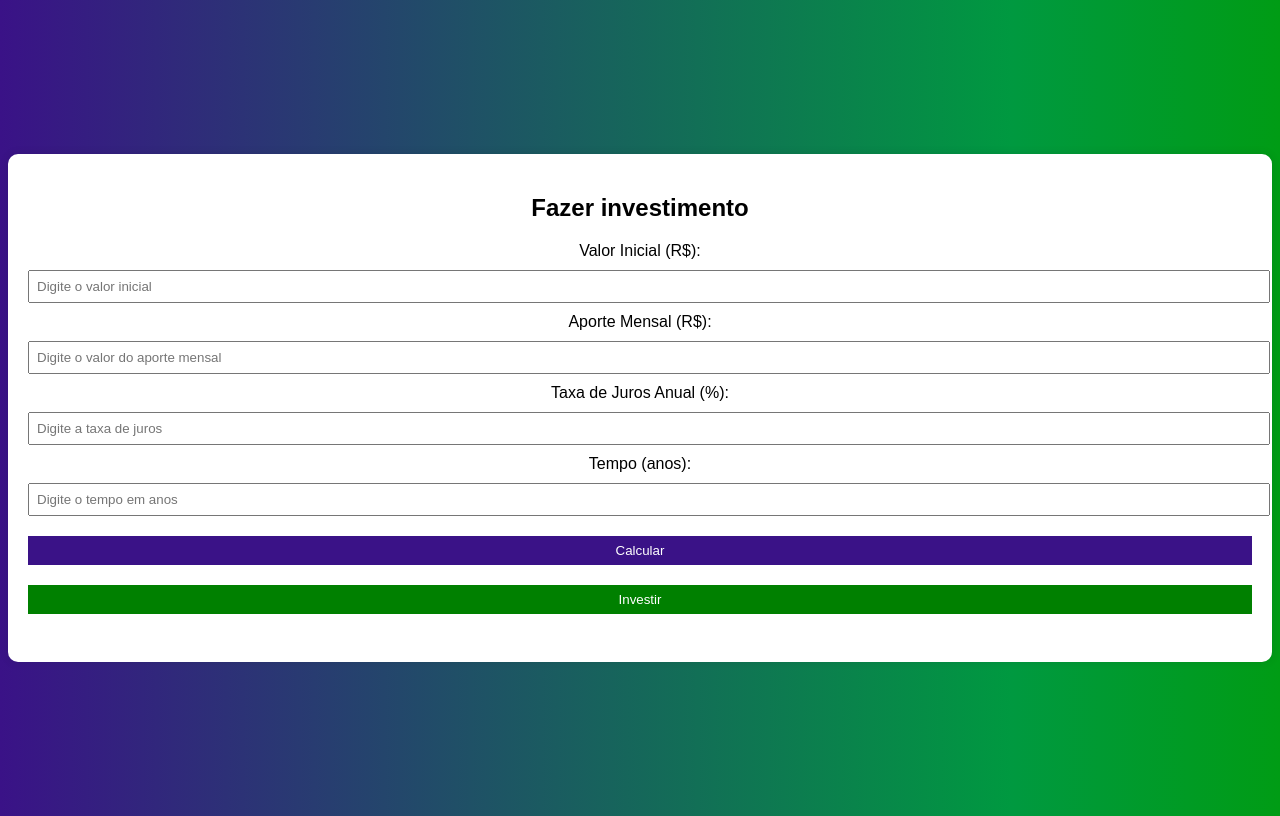
After one commit to RodrigoPimentelLima/projeto-fmu, a PHP site: page /leadingpage.html in a window 1280 px wide. The commit adds this page. Run offline with PHP 8.4, Linux system fonts and the light colour scheme.

Commit message:
adicionando a landing page

```diff
--- a/css/style2.css
+++ b/css/style2.css
@@ -4,7 +4,7 @@ body {
     justify-content: center;
     align-items: center;
     height: 100vh;
-    background-color: #3a1287;
+    background: linear-gradient(90deg,rgba(58, 18, 135, 1) 0%, rgba(0, 153, 64, 1) 79%, rgba(0, 156, 21, 1) 100%);
 }
 .container {
     background: white;
@@ -28,3 +28,7 @@ button {
 button:hover {
     background-color: green;
 }
+
+.btn-invest {
+    background-color: green;
+}
--- a/js/app.js
+++ b/js/app.js
@@ -1,5 +1,6 @@
 var btnSignin = document.querySelector("#signin");
 var btnSignup = document.querySelector("#signup");
+
 
 var body = document.querySelector("body");
 
--- /dev/null
+++ b/leadingpage.html
@@ -0,0 +1,55 @@
+<!DOCTYPE html>
+<html lang="en">
+<head>
+    <meta charset="UTF-8">
+    <meta name="viewport" content="width=device-width, initial-scale=1.0">
+    <title>Simulador de Investimentos</title>
+    <link rel="stylesheet" href="css/style2.css">
+</head>
+<body>
+    <div class="container">
+        <h2>Fazer investimento</h2>
+        <label for="valor">Valor Inicial (R$):</label>
+        <input type="number" id="valor" placeholder="Digite o valor inicial">
+
+        <label for="aporte">Aporte Mensal (R$):</label>
+        <input type="number" id="aporte" placeholder="Digite o valor do aporte mensal">
+
+        <label for="juros">Taxa de Juros Anual (%):</label>
+        <input type="number" id="juros" placeholder="Digite a taxa de juros">
+
+        <label for="tempo">Tempo (anos):</label>
+        <input type="number" id="tempo" placeholder="Digite o tempo em anos">
+
+        <button onclick="calcularInvestimento()">Calcular</button>
+
+        <button class="btn-invest">Investir</button>
+
+        <h3 id="resultado"></h3>
+    </div>
+
+    <script>
+        function calcularInvestimento() {
+            let valor = parseFloat(document.getElementById('valor').value);
+            let aporte = parseFloat(document.getElementById('aporte').value);
+            let juros = parseFloat(document.getElementById('juros').value) / 100;
+            let tempo = parseInt(document.getElementById('tempo').value);
+
+            if (isNaN(valor) || isNaN(aporte) || isNaN(juros) || isNaN(tempo)) {
+                document.getElementById('resultado').innerText = "Preencha todos os campos corretamente!";
+                return;
+            }
+
+            let montante = valor;
+            let meses = tempo * 12;
+            let jurosMensal = Math.pow(1 + juros, 1/12) - 1;
+
+            for (let i = 0; i < meses; i++) {
+                montante = montante * (1 + jurosMensal) + aporte;
+            }
+
+            document.getElementById('resultado').innerText = `Montante Final: R$ ${montante.toFixed(2)}`;
+        }
+    </script>
+</body>
+</html>
```
Also changed, not shown: conexao.php (added, +54 -0 lines), index.html (+9 -11 lines), login.php (added, +36 -0 lines), README.md (added).
